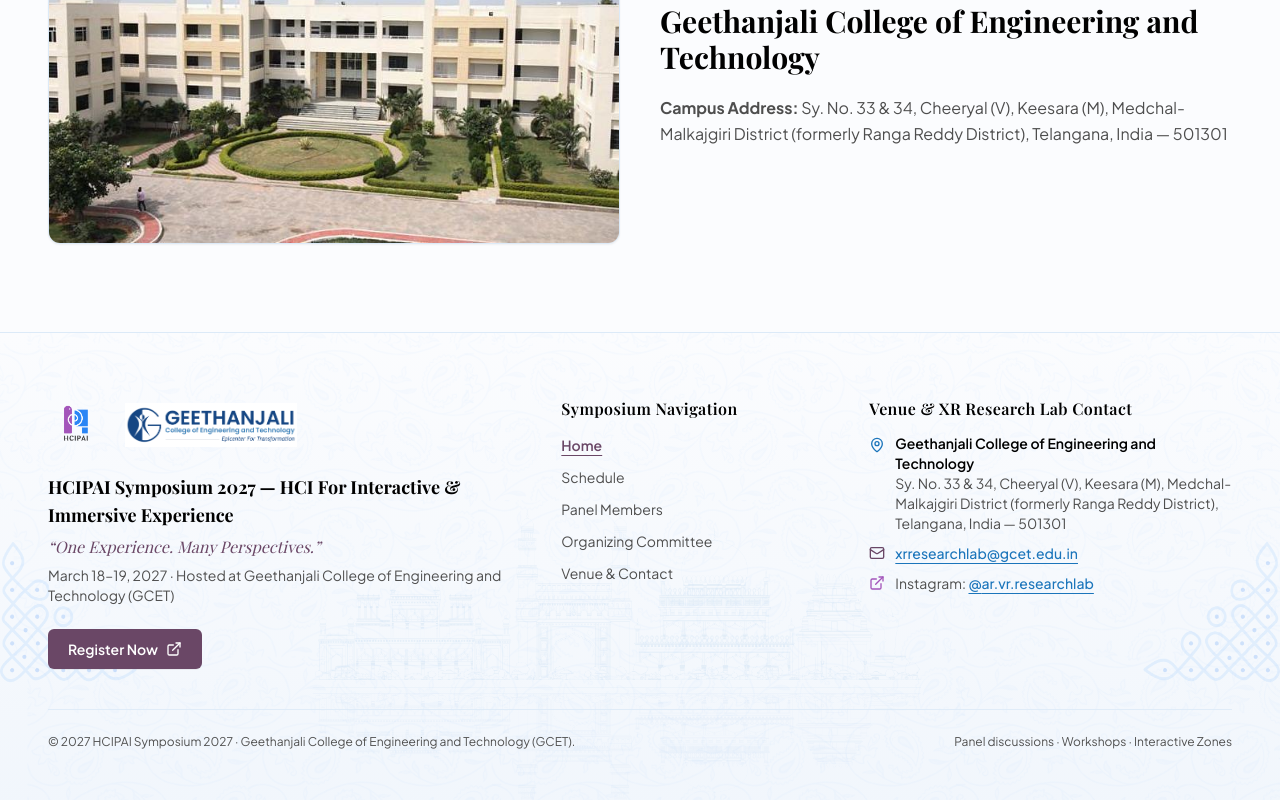
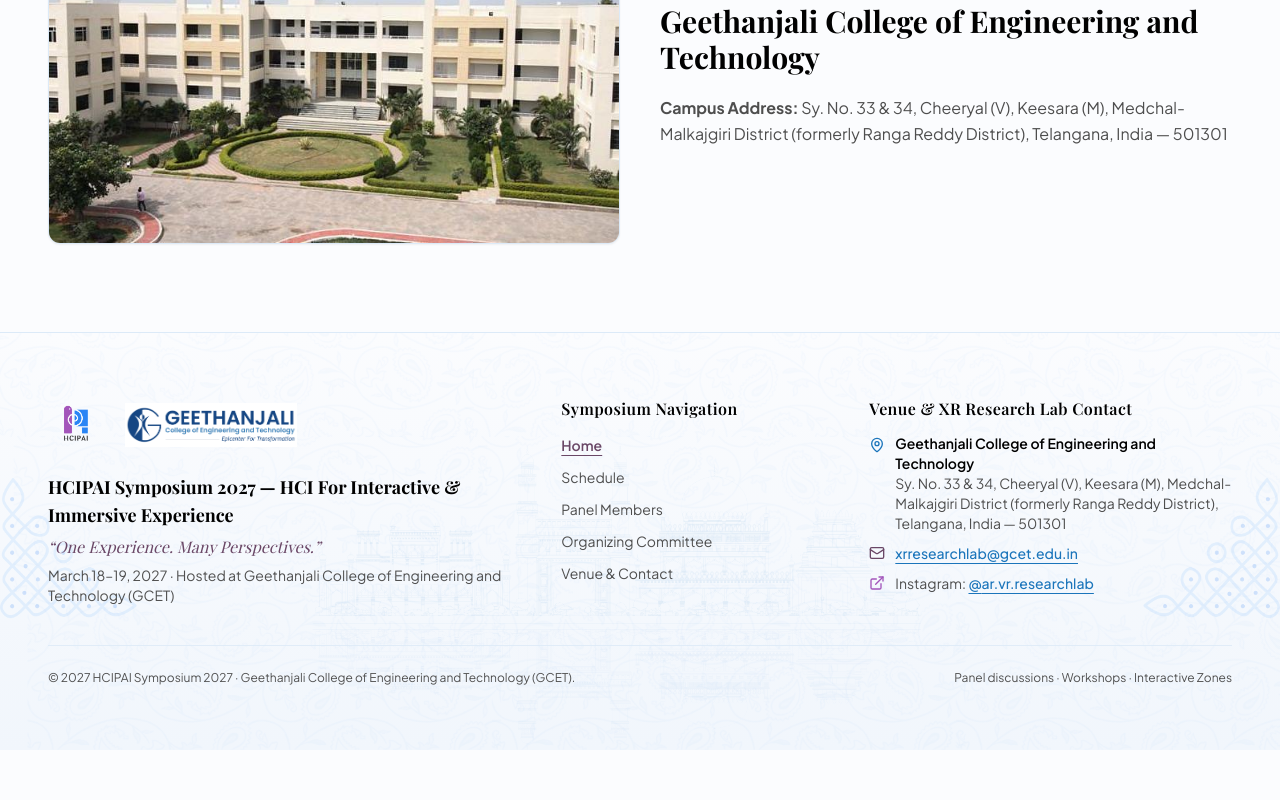
Before and after one commit to Stephen-Keaneeth/hcipai-symposium-gcet-v2, a React (Vite) app: page / in a window 1280 px wide. Shown: the part 2379-3179 px from the top of the page. After the commit the page ends 3129 px from the top, so only its background shows below. Built offline with nearby package versions, Linux system fonts and the light colour scheme; a web font is replaced by a local one.

Commit message:
feat: add Footer component for symposium site

```diff
--- a/src/components/Footer.tsx
+++ b/src/components/Footer.tsx
@@ -81,7 +81,7 @@
               </p>
             </div>
 
-            <div className="pt-2">
+            {/* <div className="pt-2">
               <a
                 href={registrationUrl}
                 target="_blank"
@@ -91,7 +91,7 @@
                 <span>Register Now</span>
                 <ExternalLink className="w-4 h-4" aria-hidden="true" />
               </a>
-            </div>
+            </div> */}
           </div>
 
           {/* Col 2: Symposium Pages */}
@@ -108,11 +108,10 @@
                       href={item.path}
                       onClick={(e) => handleNavClick(e, item)}
                       aria-current={isActive ? 'page' : undefined}
-                      className={`inline-block text-sm transition-colors focus-visible:outline-2 focus-visible:outline-offset-2 focus-visible:outline-[#1b75bb] rounded-sm ${
-                        isActive
+                      className={`inline-block text-sm transition-colors focus-visible:outline-2 focus-visible:outline-offset-2 focus-visible:outline-[#1b75bb] rounded-sm ${isActive
                           ? 'text-[#6a4766] font-semibold underline underline-offset-4'
                           : 'text-[#4e4e4e] hover:text-[#1b75bb]'
-                      }`}
+                        }`}
                     >
                       {item.label}
                     </a>
```
